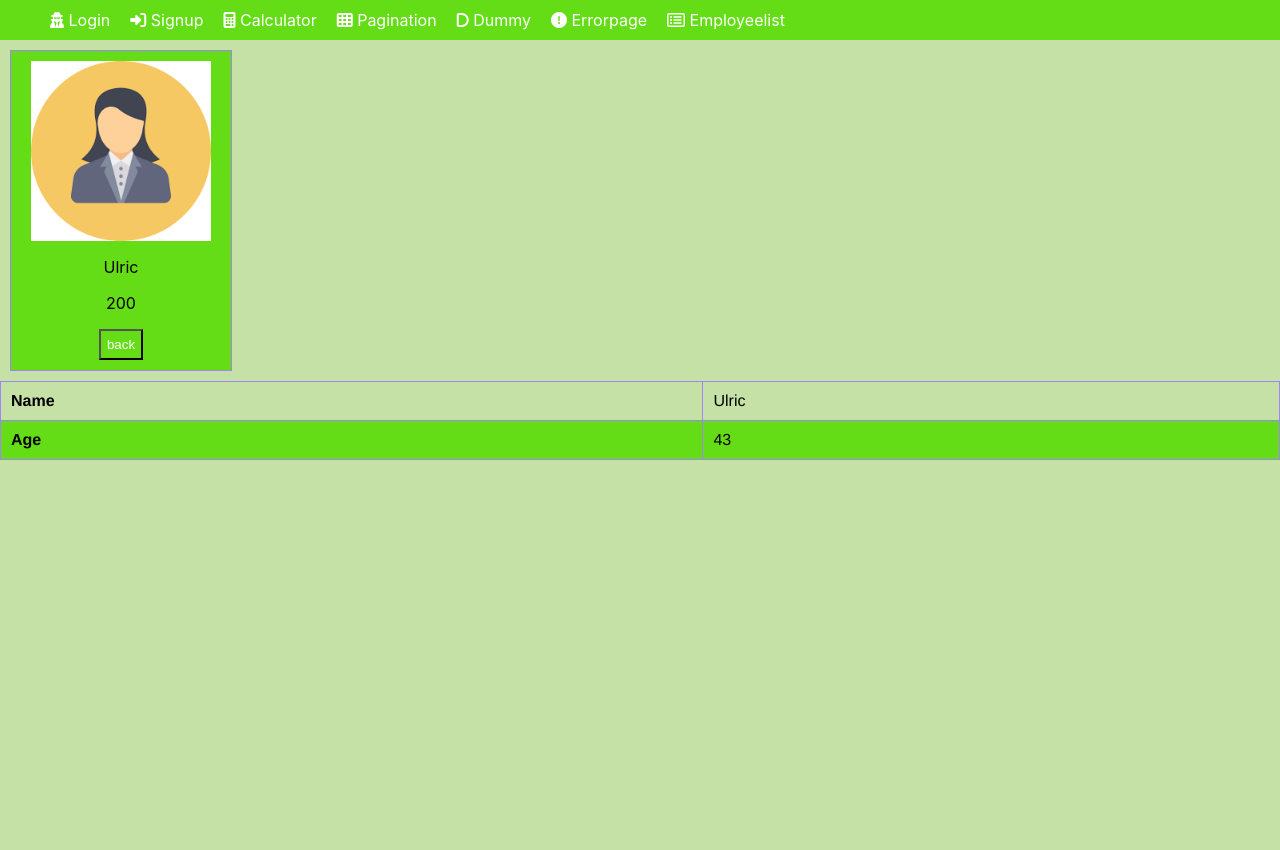
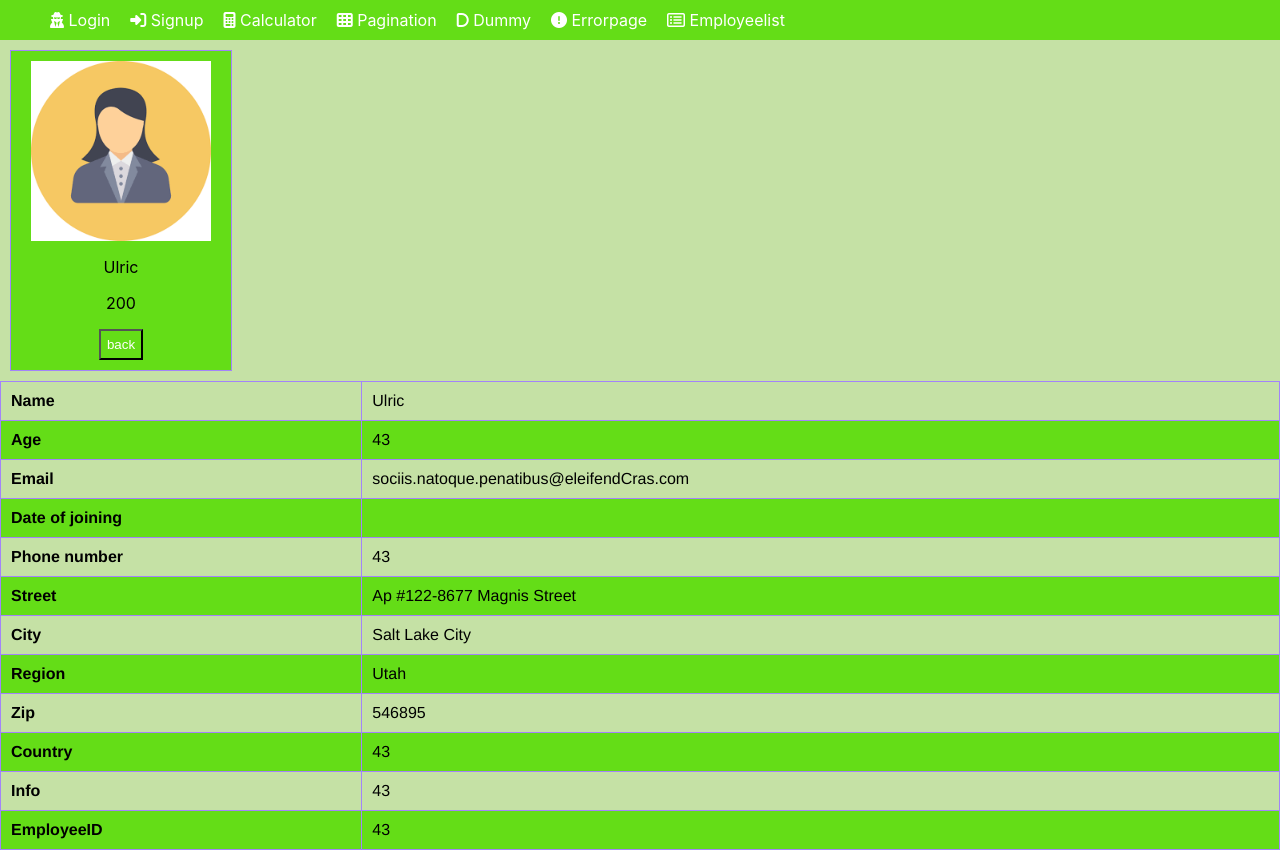
Before and after one commit to Gmv-Anbu/vinith, a React (Create React App) app: page /employeedetails in a window 1280 px wide. Before the commit the page ends 800 px from the top, so only its background shows below. Built offline with nearby package versions, Linux system fonts and the light colour scheme.

Commit message:
1 file modified

```diff
--- a/src/pages/employeedetails.jsx
+++ b/src/pages/employeedetails.jsx
@@ -30,12 +30,52 @@ function Employeedetails() {
         <Card btntext="back" emp={emp} click={back}></Card>
       </div>
       <table id="table1">
-        <tr>
+      <tr>
           <th>Name</th>
           <td>{emp.Name}</td>
         </tr>
         <tr>
           <th>Age</th>
+          <td>{emp.Age}</td>
+        </tr>
+        <tr>
+          <th>Email</th>
+          <td>{emp.Email}</td>
+        </tr>
+        <tr>
+          <th>Date of joining</th>
+          <td>{emp.Date}</td>
+        </tr>
+        <tr>
+          <th>Phone number</th>
+          <td>{emp.Age}</td>
+        </tr>
+        <tr>
+          <th>Street</th>
+          <td>{emp.Street}</td>
+        </tr>
+        <tr>
+          <th>City</th>
+          <td>{emp.City}</td>
+        </tr>
+        <tr>
+          <th>Region</th>
+          <td>{emp.Region}</td>
+        </tr>
+        <tr>
+          <th>Zip</th>
+          <td>{emp.Zip}</td>
+        </tr>
+        <tr>
+          <th>Country</th>
+          <td>{emp.Age}</td>
+        </tr>
+        <tr>
+          <th>Info</th>
+          <td>{emp.Age}</td>
+        </tr>
+        <tr>
+          <th>EmployeeID</th>
           <td>{emp.Age}</td>
         </tr>
       </table>
```
